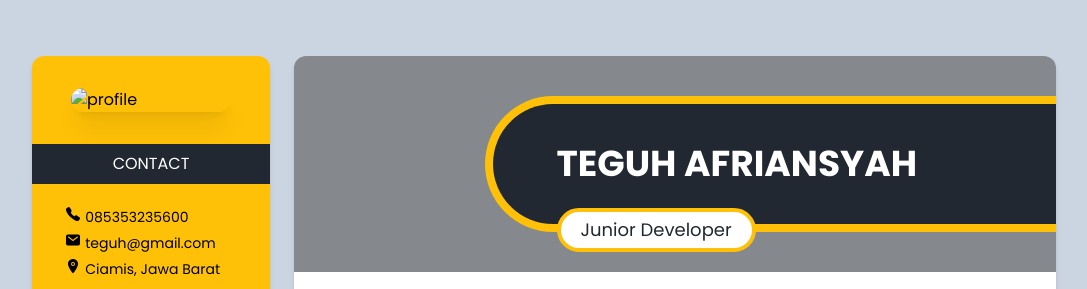
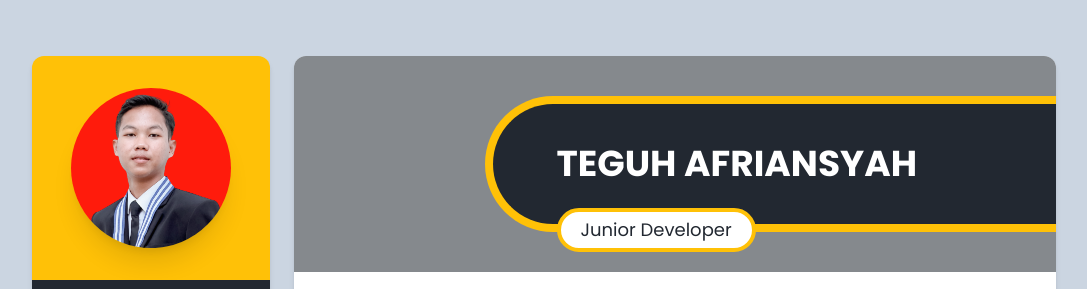
Before and after one commit to TeguhEngineer/uts-webfun, a website: page cv.html in a window 1280 px wide. Shown: the top 289 px of the page, without its empty margins (96-1183 px from the left). Drawn offline with nearby package versions, Linux system fonts and the light colour scheme; files that its build step writes are made by us from their sources; the site is published under a folder, as on GitHub Pages, so addresses that start at the root find nothing.

Commit message:
last commit

```diff
--- a/cv.html
+++ b/cv.html
@@ -33,7 +33,7 @@
         <div class="grid grid-cols-12 gap-6">
             <!-- Left Box -->
             <div class="col-span-3 bg-[#ffc107] shadow-md rounded-t-xl rounded-b-xl relative ">
-                <img src="/assets/image/profile-cv.png" class="my-8 rounded-full w-40 mx-auto shadow-xl"
+                <img src="assets/image/profile-cv.png" class="my-8 rounded-full w-40 mx-auto shadow-xl"
                     alt="profile">
                 <div class="bg-[#222831] p-2 text-white text-center">CONTACT</div>
                 <div class="my-5 px-8">
```
